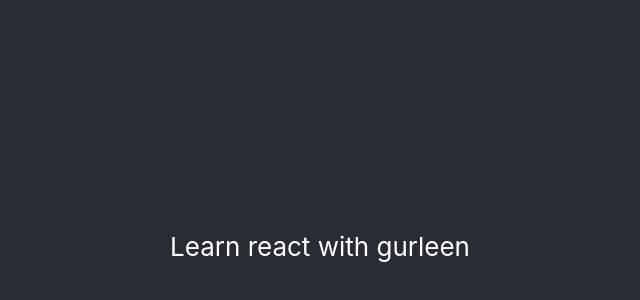
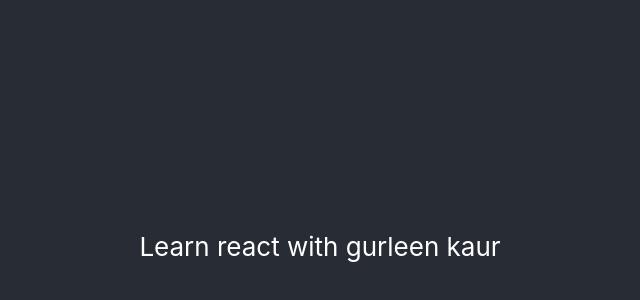
Before and after one commit to iamguri30/textutils, a React (Create React App) app: page / in a window 1280 px wide. Shown: the part 154-454 px from the top of the page, without its empty margins (320-960 px from the left). Built offline with nearby package versions, Linux system fonts and the light colour scheme.

Commit message:
appJs udated

```diff
--- a/src/App.js
+++ b/src/App.js
@@ -5,7 +5,7 @@ function App() {
   return (
     <div className="App">
       <header className="App-header">
-          Learn react  with gurleen
+          Learn react  with gurleen  kaur
       </header>
     </div>
   );
```
